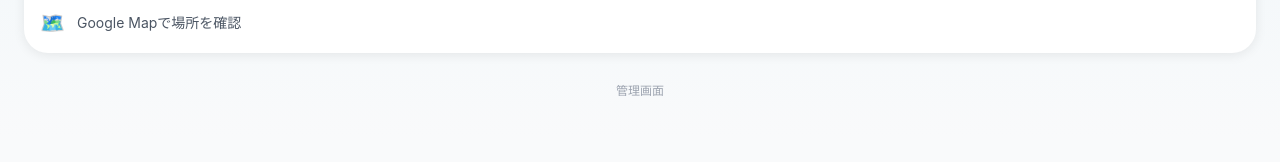
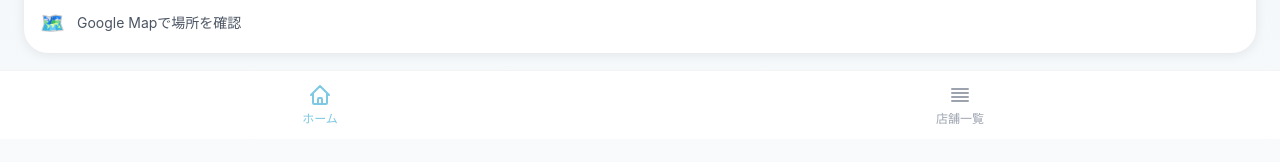
Before and after one commit to takmax7325/oxygen-room-search, a Next.js app: page / in a window 1280 px wide. Shown: the part 661-823 px from the top of the page. Before the commit the page ends 800 px from the top, so only its background shows below. Built offline with nearby package versions, Linux system fonts and the light colour scheme; no server answers.

Commit message:
feat: add bottom navigation bar

```diff
--- a/app/page.tsx
+++ b/app/page.tsx
@@ -3,6 +3,7 @@
 import { useState, useEffect } from 'react';
 import { useRouter } from 'next/navigation';
 import { PREFECTURES } from '@/types/store';
+import BottomNav from '@/components/BottomNav';
 
 interface Stats {
   avg_price_60min: number | null;
@@ -29,7 +30,7 @@ export default function TopPage() {
   };
 
   return (
-    <div className="min-h-screen bg-gradient-to-b from-primary/20 to-[#F9FAFB] flex flex-col">
+    <div className="min-h-screen bg-gradient-to-b from-primary/20 to-[#F9FAFB] flex flex-col pb-16">
       {/* ヘッダー */}
       <header className="pt-16 pb-8 px-6 text-center">
         <div className="inline-flex items-center justify-center w-20 h-20 rounded-full bg-white shadow-card mb-4">
@@ -158,6 +159,7 @@ export default function TopPage() {
           </a>
         </div>
       </main>
+      <BottomNav prefecture={prefecture} />
     </div>
   );
 }
--- a/app/stores/[id]/page.tsx
+++ b/app/stores/[id]/page.tsx
@@ -4,6 +4,7 @@ import { useState, useEffect } from 'react';
 import { useParams, useRouter } from 'next/navigation';
 import Link from 'next/link';
 import { Store } from '@/types/store';
+import BottomNav from '@/components/BottomNav';
 
 export default function StoreDetailPage() {
   const params = useParams();
@@ -59,7 +60,7 @@ export default function StoreDetailPage() {
     : null;
 
   return (
-    <div className="min-h-screen bg-[#F9FAFB]">
+    <div className="min-h-screen bg-[#F9FAFB] pb-16">
       {/* ヘッダー */}
       <header className="sticky top-0 z-10 bg-white/90 backdrop-blur-md border-b border-gray-100 px-4 py-3">
         <div className="flex items-center gap-3 max-w-xl mx-auto">
@@ -207,6 +208,7 @@ export default function StoreDetailPage() {
           データ品質スコア: {store.score}/100
         </div>
       </div>
+      <BottomNav />
     </div>
   );
 }
--- a/app/stores/page.tsx
+++ b/app/stores/page.tsx
@@ -6,6 +6,7 @@ import Link from 'next/link';
 import { Store, SortType } from '@/types/store';
 import { calcDistance, formatDistance } from '@/lib/distance';
 import StoreCard from '@/components/StoreCard';
+import BottomNav from '@/components/BottomNav';
 
 function StoreListContent() {
   const searchParams = useSearchParams();
@@ -96,7 +97,7 @@ function StoreListContent() {
   ];
 
   return (
-    <div className="min-h-screen bg-[#F9FAFB]">
+    <div className="min-h-screen bg-[#F9FAFB] pb-16">
       {/* ヘッダー */}
       <header className="sticky top-0 z-10 bg-white/90 backdrop-blur-md border-b border-gray-100 px-4 py-3">
         <div className="flex items-center gap-3 max-w-xl mx-auto">
@@ -226,6 +227,7 @@ function StoreListContent() {
           </div>
         )}
       </div>
+      <BottomNav prefecture={prefecture} />
     </div>
   );
 }
--- /dev/null
+++ b/components/BottomNav.tsx
@@ -0,0 +1,55 @@
+'use client';
+
+import Link from 'next/link';
+import { usePathname } from 'next/navigation';
+
+const NAV_ITEMS = [
+  {
+    href: '/',
+    label: 'ホーム',
+    icon: (active: boolean) => (
+      <svg className={`w-6 h-6 ${active ? 'text-primary' : 'text-gray-400'}`} fill="none" viewBox="0 0 24 24" stroke="currentColor">
+        <path strokeLinecap="round" strokeLinejoin="round" strokeWidth={2} d="M3 12l2-2m0 0l7-7 7 7M5 10v10a1 1 0 001 1h3m10-11l2 2m-2-2v10a1 1 0 01-1 1h-3m-6 0a1 1 0 001-1v-4a1 1 0 011-1h2a1 1 0 011 1v4a1 1 0 001 1m-6 0h6" />
+      </svg>
+    ),
+    exact: true,
+  },
+  {
+    href: '/stores',
+    label: '店舗一覧',
+    icon: (active: boolean) => (
+      <svg className={`w-6 h-6 ${active ? 'text-primary' : 'text-gray-400'}`} fill="none" viewBox="0 0 24 24" stroke="currentColor">
+        <path strokeLinecap="round" strokeLinejoin="round" strokeWidth={2} d="M4 6h16M4 10h16M4 14h16M4 18h16" />
+      </svg>
+    ),
+    exact: false,
+  },
+];
+
+export default function BottomNav({ prefecture }: { prefecture?: string }) {
+  const pathname = usePathname();
+
+  return (
+    <nav className="fixed bottom-0 left-0 right-0 bg-white border-t border-gray-100 flex z-50">
+      {NAV_ITEMS.map((item) => {
+        const isActive = item.exact ? pathname === item.href : pathname.startsWith(item.href);
+        const href = item.href === '/stores' && prefecture
+          ? `/stores?prefecture=${encodeURIComponent(prefecture)}`
+          : item.href;
+
+        return (
+          <Link
+            key={item.href}
+            href={href}
+            className="flex-1 flex flex-col items-center justify-center py-3 gap-1"
+          >
+            {item.icon(isActive)}
+            <span className={`text-xs font-medium ${isActive ? 'text-primary' : 'text-gray-400'}`}>
+              {item.label}
+            </span>
+          </Link>
+        );
+      })}
+    </nav>
+  );
+}
```
